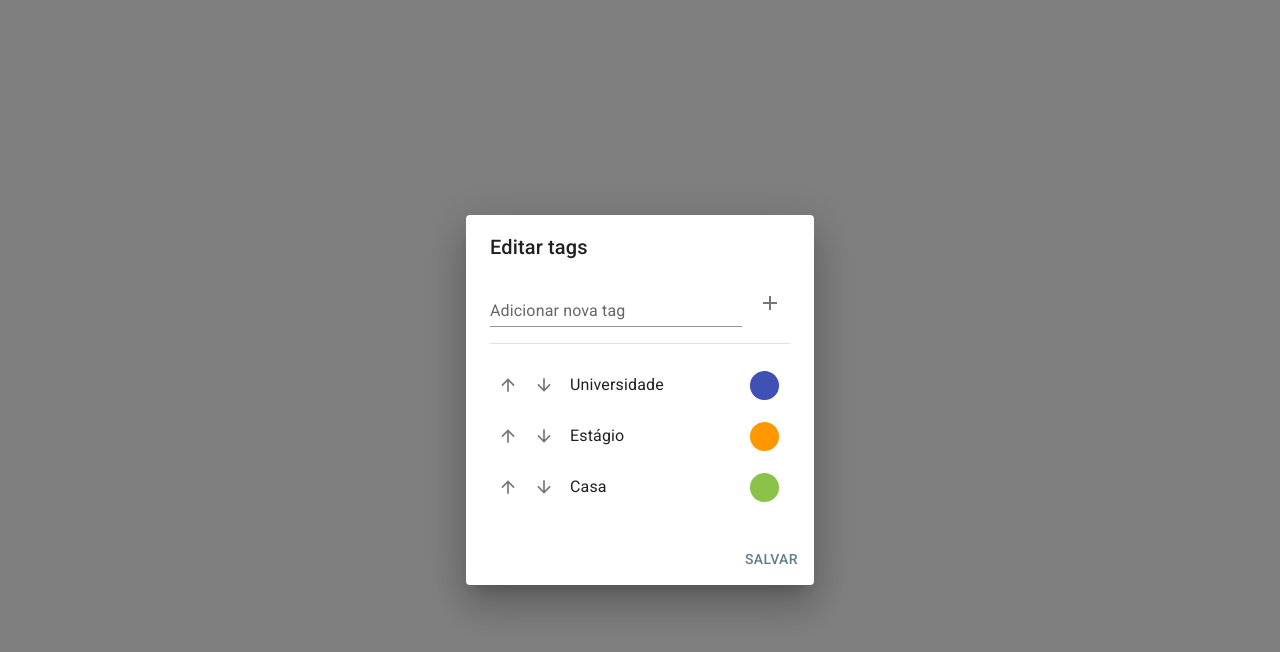
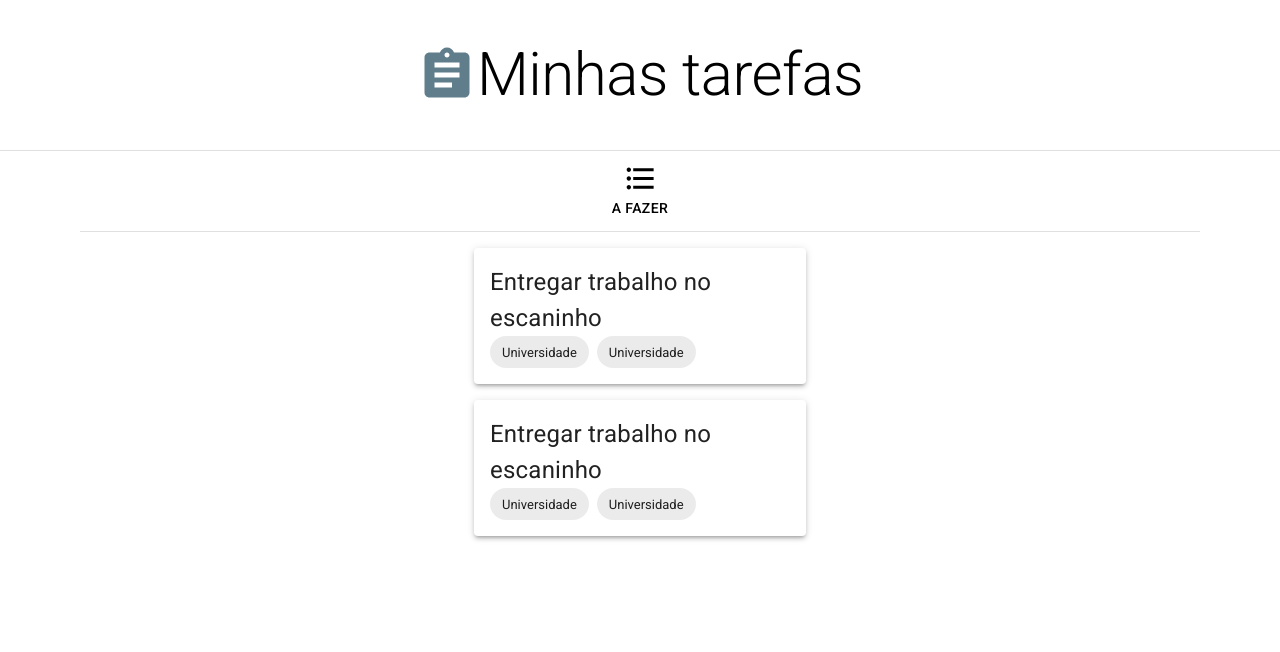
Before and after one commit to jpdurigan/task-app, a React (Create React App) app: page / in a window 1280 px wide. Shown: the top 652 px of the page. Built offline with nearby package versions, Linux system fonts and the light colour scheme.

Commit message:
wip refatorando visualização das tarefas

```diff
--- a/src/App.tsx
+++ b/src/App.tsx
@@ -1,69 +1,74 @@
 import React, { useState } from "react";
-import { TagDialog } from "./components/TagDialog";
-import { Note } from "./components/NoteCard";
+import { TagDialog } from "./components/tag/TagDialog";
 import { ThemeApp } from "./components/Theme";
-
-const noteExample: Note = {
-	id: 0,
-	text: "Nota exemplo",
-	done: false,
-};
+import { exampleData, Note } from "./components/Model";
+import { HeaderApp } from "./components/HeaderApp";
+import { NoteDialog } from "./components/note/NoteDialog";
+import {
+	Chip,
+	Container,
+	Divider,
+	Paper,
+	Stack,
+	Tab,
+	Tabs,
+	Typography,
+} from "@mui/material";
+import { border, Box } from "@mui/system";
+import { FormatListBulleted } from "@mui/icons-material";
 
 const App: React.FC = () => {
-	const [newNote, setNewNote] = useState<string>("");
-	const [notes, setNotes] = useState<Note[]>([noteExample]);
-
-	const addNote = (text: string): void => {
-		if (text.trim().length === 0) return;
-		const id: number = Math.floor(Math.random() * 100000000);
-		const note: Note = {
-			id: id,
-			text: text.trim(),
-			done: false,
-		};
-		setNotes([...notes, note]);
-	};
-
-	const deleteNote = (id: number): void => {
-		setNotes(notes.filter((note) => note.id !== id));
-	};
-
-	const editNote = (id: number, text: string, done: boolean): void => {
-		setNotes(
-			notes.map((note) => {
-				if (note.id === id) {
-					note.text = text;
-					note.done = done;
-				}
-				return note;
-			})
-		);
-	};
+	const [notes, setNotes] = useState<Note[]>(exampleData);
 
 	return (
 		<ThemeApp>
 			<div className="App">
-				{/* <HeaderApp /> */}
-				{/* <h1 className="center-align">Minhas notas</h1> */}
-				{/* <InputField
-					currentValue={newNote}
-					setCurrentValue={setNewNote}
-					add={addNote}
-				/> */}
-				{/* <Divider /> */}
-				{/* <div className="container section row s-grid-gap">
-					{notes.map((note: Note) => (
-						<NoteCard
-							id={note.id}
-							text={note.text}
-							done={note.done}
-							edit={editNote}
-							delete={deleteNote}
-						/>
-					))}
-				</div> */}
-				{/* <NewNoteDialog /> */}
-				<TagDialog />
+				<HeaderApp />
+				<Divider />
+				<Container>
+					<Box sx={{ minWidth: 200 }}>
+						<Box
+							display="flex"
+							flexDirection="column"
+							alignItems="center"
+							justifyContent="center"
+							sx={{ minHeight: 80 }}
+						>
+							<FormatListBulleted fontSize="large" />
+							<Typography variant="button">A fazer</Typography>
+						</Box>
+						<Divider variant="middle" />
+						<Box
+							display="flex"
+							flexDirection="column"
+							alignItems="center"
+							justifyContent="center"
+							padding={2}
+							gap={2}
+						>
+							<Paper elevation={3} sx={{ maxWidth: 300, padding: "1em" }}>
+								<Typography fontSize="1.5em">
+									Entregar trabalho no escaninho
+								</Typography>
+								<Stack direction="row" spacing={1}>
+									<Chip label="Universidade" />
+									<Chip label="Universidade" />
+								</Stack>
+							</Paper>
+							<Paper elevation={3} sx={{ maxWidth: 300, padding: "1em" }}>
+								<Typography fontSize="1.5em">
+									Entregar trabalho no escaninho
+								</Typography>
+								<Stack direction="row" spacing={1}>
+									<Chip label="Universidade" />
+									<Chip label="Universidade" />
+								</Stack>
+							</Paper>
+						</Box>
+					</Box>
+				</Container>
+				{/* <NoteDialog />
+				<TagDialog /> */}
 			</div>
 		</ThemeApp>
 	);
--- a/src/components/HeaderApp.tsx
+++ b/src/components/HeaderApp.tsx
@@ -1,7 +1,7 @@
 import { Container, TextField, Typography } from "@mui/material";
 import { Box } from "@mui/system";
 import "@mui/material/Icon";
-import NoteAltIcon from "@mui/icons-material/NoteAlt";
+import { Assignment } from "@mui/icons-material";
 
 export const HeaderApp: React.FC = () => {
 	return (
@@ -18,8 +18,8 @@ export const HeaderApp: React.FC = () => {
 					align="center"
 					display="contents"
 				>
-					<NoteAltIcon fontSize="inherit" />
-					Minhas notas
+					<Assignment fontSize="inherit" color="primary" />
+					Minhas tarefas
 				</Typography>
 			</Box>
 		</Container>
--- a/src/components/NewNoteDialog.tsx
+++ b/src/components/note/NoteDialog.tsx
@@ -13,14 +13,14 @@ import {
 } from "@mui/material";
 import { Box, Stack } from "@mui/system";
 import { useState } from "react";
-import { exampleTags, knownTags, Tag } from "./Model";
-import { ColorsApp, ThemeApp } from "./Theme";
+import { exampleTags, knownTags, Tag } from "../Model";
+import { ColorsApp, ThemeApp } from "../Theme";
 
 const TagFromId = (id: string) => {
 	return knownTags.find((t: Tag) => t.id == parseInt(id)) as Tag;
 };
 
-export const NewNoteDialog: React.FC = () => {
+export const NoteDialog: React.FC = () => {
 	const [text, setText] = useState<string>("");
 	const [tags, setTags] = useState<Tag[]>([]);
 	const tagsAsValue = ():string[] => tags.map((t: Tag) => (t.id).toString())
```
Also changed, not shown: src/components/InputField.tsx (deleted, +0 -37 lines), src/components/NoteCard.tsx (deleted, +0 -88 lines), src/components/tag/TagDialog.tsx (renamed from src/components/TagDialog.tsx, +4 -4 lines).
